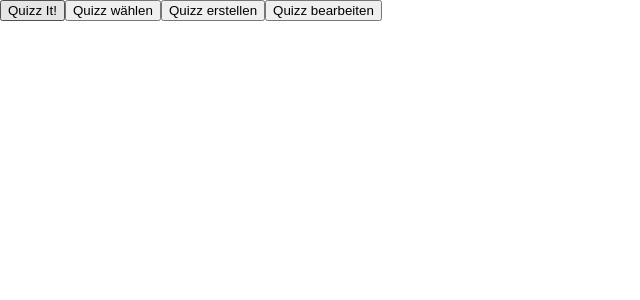
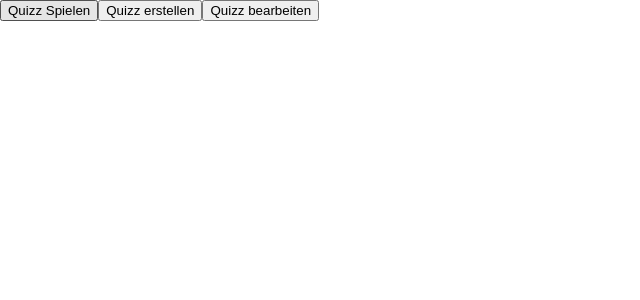
Before and after one commit to feindreh/quizz-it, a React (Create React App) app: page / in a window 1280 px wide. Shown: the top 300 px of the page, without its empty margins (0-640 px from the left). Built offline with nearby package versions, Linux system fonts and the light colour scheme; no server answers; the database is empty.

Commit message:
delete play button

```diff
--- a/src/components/home.js
+++ b/src/components/home.js
@@ -3,11 +3,8 @@ import { Link } from "react-router-dom"
 function Home(){
     return(
         <div id="home">
-            <Link to={"/play"}>
-                <button type="button">Quizz It!</button>
-            </Link>
             <Link to={"/pick"}>
-                <button type="button">Quizz wählen</button>
+                <button type="button">Quizz Spielen</button>
             </Link>
             <Link to={"/create"}>
                 <button type="button">Quizz erstellen</button>
```
